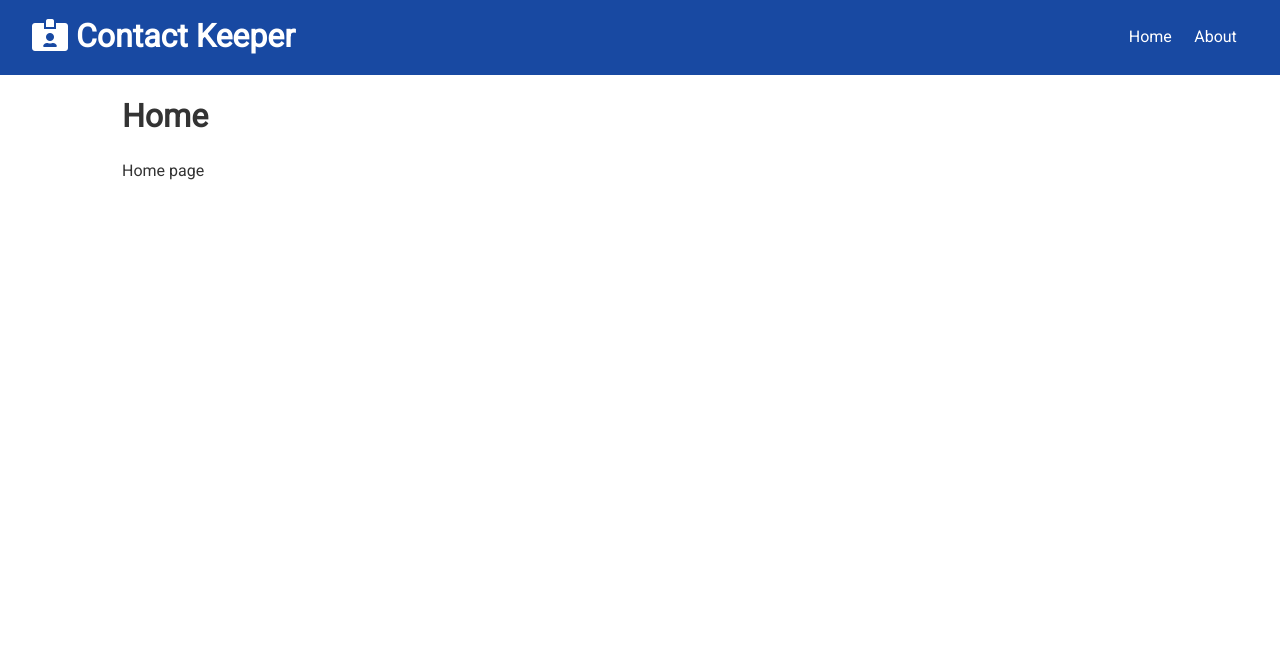
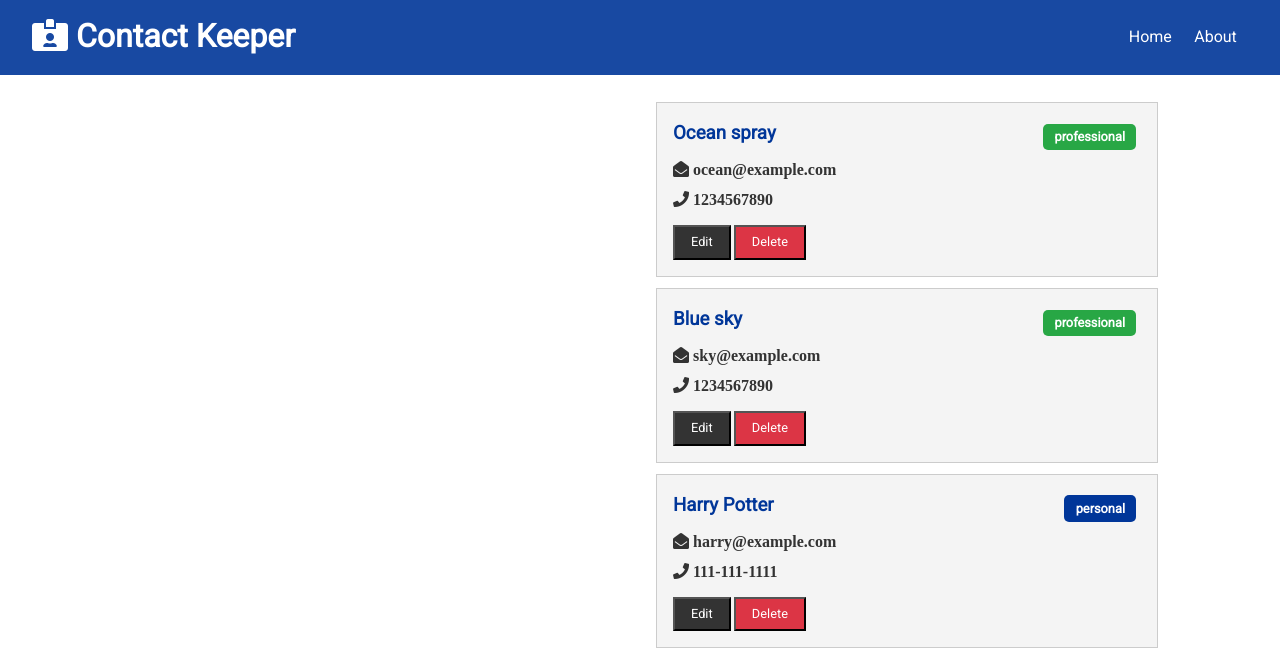
Before and after one commit to deepa/contact-keeper, a React (Create React App) app in the folder client/: page / in a window 1280 px wide. Shown: the top 670 px of the page. Built offline with nearby package versions, Linux system fonts and the light colour scheme; the HTML template or start-up script is replaced by a standard one.

Commit message:
adding states and displaying contacts

```diff
--- a/client/src/App.js
+++ b/client/src/App.js
@@ -3,10 +3,12 @@
 import Navbar from './components/layout/Navbar';
 import Home from './components/pages/Home';
 import About from './components/pages/About';
+import ContactState from './contexts/contact/ContactState';
 import './App.css';
 
 const App = () => {
   return (
+    <ContactState>
       <Router>
         <Fragment>
           <Navbar />
@@ -18,6 +20,7 @@
           </div>
         </Fragment>
       </Router>
+    </ContactState>
   );
 };
 
--- /dev/null
+++ b/client/src/components/contacts/ContactItem.js
@@ -0,0 +1,44 @@
+import React from 'react';
+import PropTypes from 'prop-types';
+
+const ContactItem = ({ contact }) => {
+  const { id, name, email, phone, type } = contact;
+  return (
+    <div className='card bg-light'>
+      <h3 className='text-primary text-left'>
+        {name}{' '}
+        <span
+          style={{ float: 'right' }}
+          className={
+            'badge ' +
+            (type === 'professional' ? 'badge-success' : 'badge-primary')
+          }
+        >
+          {type}
+        </span>
+      </h3>
+      <ul className='list'>
+        {email && (
+          <li>
+            <i className='fas fa-envelope-open'> {email}</i>
+          </li>
+        )}
+        {phone && (
+          <li>
+            <i className='fas fa-phone'> {phone}</i>
+          </li>
+        )}
+      </ul>
+      <p>
+        <button className='btn-dark btn-sm'>Edit</button>
+        <button className='btn-danger btn-sm'>Delete</button>
+      </p>
+    </div>
+  );
+};
+
+ContactItem.prototype = {
+  contact: PropTypes.object.isRequired
+};
+
+export default ContactItem;
--- /dev/null
+++ b/client/src/components/contacts/Contacts.js
@@ -0,0 +1,17 @@
+import React, { Fragment, useContext } from 'react';
+import ContactItem from './ContactItem';
+import ContactContext from '../../contexts/contact/contactContext';
+
+const Contacts = () => {
+  const contactContext = useContext(ContactContext);
+  const { contacts } = contactContext;
+
+  return (
+    <Fragment>
+      {contacts.map(contact => (
+        <ContactItem key={contact.id} contact={contact} />
+      ))}
+    </Fragment>
+  );
+};
+export default Contacts;
--- a/client/src/components/pages/Home.js
+++ b/client/src/components/pages/Home.js
@@ -1,10 +1,15 @@
 import React from 'react';
+import Contacts from '../contacts/Contacts';
 
 const Home = () => {
   return (
-    <div>
-      <h1>Home</h1>
-      <p className='my-1'>Home page</p>
+    <div className='grid-2'>
+      <div>
+        {/* Contact form */}
+      </div>
+      <div>
+        <Contacts />
+      </div>
     </div>
   );
 };
--- /dev/null
+++ b/client/src/contexts/contact/ContactState.js
@@ -0,0 +1,69 @@
+import React, { useReducer } from 'react';
+import uuid from 'uuid';
+import ContactContext from './contactContext';
+import contactReducer from './contactReducer';
+import {
+  ADD_CONTACT,
+  DELETE_CONTACT,
+  SET_CURRENT,
+  CLEAR_CURRENT,
+  UPDATE_CONTACT,
+  FILTER_CONTACTS,
+  CLEAR_FILTER
+} from '../types';
+
+const ContactState = props => {
+  const initialState = {
+    contacts: [
+      {
+        id: 1,
+        type: 'professional',
+        name: 'Ocean spray',
+        email: 'ocean@example.com',
+        phone: '1234567890'
+      },
+      {
+        id: 2,
+        type: 'professional',
+        name: 'Blue sky',
+        email: 'sky@example.com',
+        phone: '1234567890'
+      },
+      {
+        id: 3,
+        type: 'personal',
+        name: 'Harry Potter',
+        email: 'harry@example.com',
+        phone: '111-111-1111'
+      }
+    ]
+  };
+
+  const [state, dispatch] = useReducer(contactReducer, initialState);
+
+  // Add contact
+
+  // Delete contact
+
+  // Set current contact
+
+  // Clear current contact
+
+  // Update contact
+
+  // Filter
+
+  // Clear filter
+
+  return (
+    <ContactContext.Provider
+      value={{
+        contacts: state.contacts
+      }}
+    >
+      {props.children}
+    </ContactContext.Provider>
+  );
+};
+
+export default ContactState;
--- /dev/null
+++ b/client/src/contexts/contact/contactContext.js
@@ -0,0 +1,5 @@
+import { createContext } from 'react';
+
+const contactContext = createContext();
+
+export default contactContext;
--- /dev/null
+++ b/client/src/contexts/types.js
@@ -0,0 +1,20 @@
+export const GET_CONTACTS = 'GET_CONTACTS';
+export const ADD_CONTACT = 'ADD_CONTACT';
+export const DELETE_CONTACT = 'DELETE_CONTACT';
+export const SET_CURRENT = 'SET_CURRENT';
+export const CLEAR_CURRENT = 'CLEAR_CURRENT';
+export const UPDATE_CONTACT = 'UPDATE_CONTACT';
+export const FILTER_CONTACTS = 'FILTER_CONTACTS';
+export const CLEAR_CONTACTS = 'CLEAR_CONTACTS';
+export const CLEAR_FILTER = 'CLEAR_FILTER';
+export const CONTACT_ERROR = 'CONTACT_ERROR';
+export const SET_ALERT = 'SET_ALERT';
+export const REMOVE_ALERT = 'REMOVE_ALERT';
+export const REGISTER_SUCCESS = 'REGISTER_SUCCESS';
+export const REGISTER_FAIL = 'REGISTER_FAIL';
+export const USER_LOADED = 'USER_LOADED';
+export const AUTH_ERROR = 'AUTH_ERROR';
+export const LOGIN_SUCCESS = 'LOGIN_SUCCESS';
+export const LOGIN_FAIL = 'LOGIN_FAIL';
+export const LOGOUT = 'LOGOUT';
+export const CLEAR_ERRORS = 'CLEAR_ERRORS';
```
Also changed, not shown: client/src/contexts/contact/contactReducer.js (added). Lines whose indentation alone changed are shown as unchanged.
